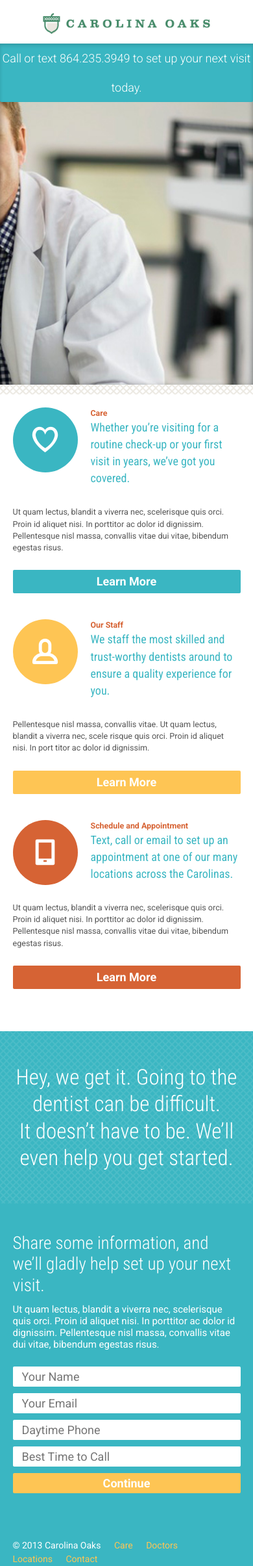
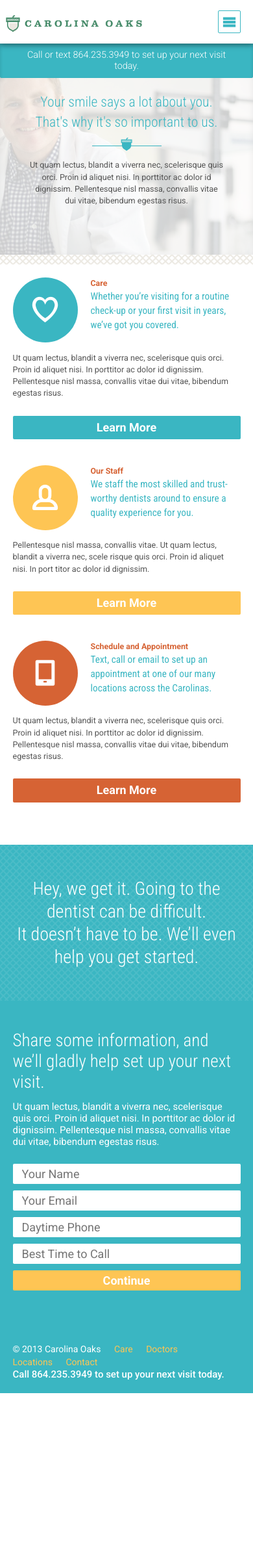
Before and after one commit to tylersloan/slco, a PHP site: page / in a window 390 px wide; the page is wider, and only the part inside the window is pictured. Shown: the top 2410 px of that part at 65% size. After the commit the page ends 2144 px from the top of that part, so only its background shows below. Run offline with PHP 8.4, Linux system fonts and the light colour scheme; some libraries are stand-ins or nearby versions.

Commit message:
responsive css

```diff
--- a/Gruntfile.js
+++ b/Gruntfile.js
@@ -8,7 +8,8 @@
         	dist: {
         	  src: [
         	    'js/libs/*.js', // All JS in the libs folder
-        	    'js/scripts.js'  // This specific file
+              'js/scripts.js'  // This specific file
+        	    'js/flying-focus.js'  // This specific file
         	  ],
           dest: 'js/build/production.js',
         	}
--- a/css/containers.scss
+++ b/css/containers.scss
@@ -81,6 +89,10 @@
 		@media screen and (max-width: 767px) {
 			margin: 0px 0 30px 0;
 		}
+
+		@media screen and (max-width: 7320px) {
+			font-size: .85em;
+		}
 	}
 
 	.more-details {
@@ -182,9 +212,9 @@
 			}
 		}
 
-		button {
+		input[type="submit"] {
 			-webkit-appearance: none;
-			border: none;
+			// border: none;
 			width: 100%;
 			padding: 5px 0;
 			background: $yellow;
@@ -231,6 +262,10 @@
 		@media screen and (max-width: 900px) {
 			font-size: 33px;
 		}
+
+		@media screen and (max-width: 480px) {
+			font-size: 28px;
+		}
 	}
 }
 
@@ -258,6 +293,7 @@
 		@media screen and (max-width: 768px) {
 			width: 100%;
 			margin-bottom: 25px;
+			margin-right: auto;
 		}
 	}
 }
--- a/css/header.scss
+++ b/css/header.scss
@@ -3,18 +3,25 @@
 @import 'variables';
 
 header {
+	position: relative;
 	height: 70px;
 	padding: 20px 50px;
 	@include box-shadow(0, 2px, 9px, rgba(0,0,0,.35));
 	z-index: 10;
+	overflow: hidden;
 
 	@media screen and (max-width: 768px) {
 		height: auto;
 	}
 
-	@media screen and (max-width: 768px) {
+	@media screen and (max-width: 480px) {
 		height: 67px;
 		padding: 20px 0px;
+		@include transition(175ms, all, ease-in-out);
+	}
+
+	&.open {
+		height: 237px;
 	}
 }
 
@@ -31,6 +38,11 @@
 		width: 100%;
 		background-position: center top;
 		text-align: center;
+	}
+
+	@media screen and (max-width: 480px) {
+		background-size: 210px auto;
+		background-position: 5% 3px;
 	}
 }
 
@@ -53,11 +65,48 @@
 		font-size: 14px;
 		color: $blue;
 
+		@media screen and (max-width: 480px) {
+			width: 50%;
+		}
+
 		li {
 			display: inline-block;
 			list-style: none;
 			margin-left: 25px;
 			text-transform: uppercase;
+
+			@media screen and (max-width: 480px) {
+				display: block;
+				padding: 10px 0;
+				margin-left: 0;
+				border-bottom: 1px solid lighten($blue, 40%);
+
+				&:last-child { border-bottom: none; }
+			}
 		}
 	}
 }
+
+.mobile-menu-icon {
+	display: none;
+
+	@media screen and (max-width: 480px) {
+		display: inline-block;
+		position: absolute;
+		padding: 5px 5px 6px 6px;
+		top: 0;
+		right: 5%;
+		line-height: 1;
+		font-size: 22px;
+		color: $blue;
+		border: 1px solid $blue;
+		@include border-radius(2px);
+		@include transform( translate3d(0px, 16px, 0) );
+		@include transition(175ms, all, ease-in-out);
+	}
+
+	&.down {
+		@include transform( translate3d(0,36px,0) );
+		// @include border-radius(100%);
+	}
+}
--- a/css/home.scss
+++ b/css/home.scss
@@ -9,8 +9,13 @@
 		background-size: cover;
 		height: 525px;
 		z-index: 0;
-		box-shadow: inset 0 2px 9px rgba(0, 0, 0, 0.35)
+		box-shadow: inset 0 2px 9px rgba(0, 0, 0, 0.35);
+
+		@media screen and (max-width: 700px) {
+			height: 325px;
+		}
 	}
+
 }
 
 .banner {
@@ -38,6 +43,14 @@
 		font-size: 1em;
 		line-height: 2.5;
 		font-weight: 300;
+
+		@media screen and (max-width: 480px) {
+			width: 80%;
+			margin: 0 auto;
+			padding: 9px 0;
+			font-size: .8em;
+			line-height: 1.2;
+		}
 	}
 }
 
@@ -51,13 +64,27 @@
 	background: rgba(255,255,255,.95);
 	@include border-radius(100%);
 	z-index: 25;
+	@include transition(175ms, all, ease-in-out);
 
 	@media screen and (max-width: 1024px) {
 		right: 5%;
 	}
 
+	@media screen and (max-width:700px) {
+		width: 100%;
+		top: 0;
+		right: 0;
+		bottom: 0;
+		left: 0;
+		height: auto;
+		padding-top: 19%;
+		background: rgba(255, 255, 255, 0.8);
+		border-radius: 0;
+		z-index: -1;
+	}
+
 	@media screen and (max-width: 480px) {
-		display: none;
+		// display: none;
 		// width: 135px;
 		// height: 135px;
 	}
@@ -69,6 +96,11 @@
 		font-size: 1em;
 		@include roboto-cond;
 		font-weight: 300;
+
+		@media screen and (max-width: 700px) {
+			margin: 0px auto 20px auto;
+			font-size: 1.2em;
+		}
 	}
 
 	hr {
--- a/css/icon-font.css
+++ b/css/icon-font.css
@@ -1,16 +1,16 @@
 @font-face {
-	font-family: 'carolina-oak-icons';
-	src:url('../carolina-oak-icons/carolina-oak-icons.eot');
-	src:url('../carolina-oak-icons/carolina-oak-icons.eot?#iefix') format('embedded-opentype'),
-		url('../carolina-oak-icons/carolina-oak-icons.woff') format('woff'),
-		url('../carolina-oak-icons/carolina-oak-icons.ttf') format('truetype'),
-		url('../carolina-oak-icons/carolina-oak-icons.svg#carolina-oak-icons') format('svg');
+	font-family: 'carolina-oaks-icons';
+	src:url('../carolina-oak-icons/carolina-oaks-icons.eot');
+	src:url('../carolina-oak-icons/carolina-oaks-icons.eot?#iefix') format('embedded-opentype'),
+		url('../carolina-oak-icons/carolina-oaks-icons.woff') format('woff'),
+		url('../carolina-oak-icons/carolina-oaks-icons.ttf') format('truetype'),
+		url('../carolina-oak-icons/carolina-oaks-icons.svg#carolina-oaks-icons') format('svg');
 	font-weight: normal;
 	font-style: normal;
 }
 
 [class^="icon-"], [class*=" icon-"] {
-	font-family: 'carolina-oak-icons';
+	font-family: 'carolina-oaks-icons';
 	speak: none;
 	font-style: normal;
 	font-weight: normal;
@@ -23,6 +23,9 @@
 	-moz-osx-font-smoothing: grayscale;
 }
 
+.icon-menu2:before {
+	content: "\e632";
+}
 .icon-user:before {
 	content: "\e600";
 }
@@ -38,3 +41,12 @@
 .icon-acorn:before {
 	content: "\e604";
 }
+.icon-grid-view:before {
+	content: "\e605";
+}
+.icon-arrow-right:before {
+	content: "\e606";
+}
+.icon-arrow-left:before {
+	content: "\e607";
+}
--- a/css/style.scss
+++ b/css/style.scss
@@ -6,6 +6,25 @@
 	@include border-box;
 	-webkit-font-smoothing: antialiased;
   -moz-osx-font-smoothing: grayscale;
+}
+
+::selection { background: $blue;  color: white; }
+::-moz-selection { background: $blue;  color: white; }
+
+input, textarea {
+  -webkit-transition: all 0.30s ease-in-out;
+  -moz-transition: all 0.30s ease-in-out;
+  -ms-transition: all 0.30s ease-in-out;
+  -o-transition: all 0.30s ease-in-out;
+  outline: none;
+  outline-offset: 0px;
+  border: 2px solid darken($blue,10%);
+	// box-shadow: 0 0 5px 0px $blue;
+
+  &:focus {
+  	// box-shadow: 0 0 8px 0px darken($blue,15%);
+  	border: 2px solid darken($blue,10%);
+  }
 }
 
 body {
--- a/css/variables.scss
+++ b/css/variables.scss
@@ -14,6 +14,20 @@
   -webkit-box-shadow: $top $left $blur $color;
      -moz-box-shadow: $top $left $blur $color;
           box-shadow: $top $left $blur $color;
+}
+
+@mixin transition($time, $what, $how) {
+	-webkit-transition: $time $what $how;
+	   -moz-transition: $time $what $how;
+	     -o-transition: $time $what $how;
+	        transition: $time $what $how;
+}
+
+@mixin transform($transformation) {
+	-webkit-transform: $transformation;
+	   -moz-transform: $transformation;
+	     -o-transform: $transformation;
+	        transform: $transformation;
 }
 
 @mixin border-radius($radius) {
--- a/index.html
+++ b/index.html
@@ -15,6 +15,7 @@
 		<div class="logo">
 			<h1>Carolina Oaks</h1>
 		</div>
+		<span class="mobile-menu-icon icon-menu2"></span>
 		<nav>
 			<ul>
 				<li><a href="/care/">Care</a></li>
@@ -81,12 +82,12 @@
 				<p>Ut quam lectus, blandit a viverra nec, scelerisque quis orci. Proin id aliquet nisi. In porttitor ac dolor id dignissim. Pellentesque nisl massa, convallis vitae dui vitae, bibendum egestas risus.</p>
 			</section>
 			<section class="half-width">
-				<form id="contact">
-					<input placeholder="Your Name">
-					<input placeholder="Your Email">
-					<input placeholder="Daytime Phone">
-					<input placeholder="Best Time to Call">
-					<button>Continue</button>
+				<form id="contact" autocomplete="on" method="post">
+					<input placeholder="Your Name" name="name">
+					<input placeholder="Your Email" name="email">
+					<input placeholder="Daytime Phone" name="phone">
+					<input placeholder="Best Time to Call" name="time">
+					<input type="submit" value="Continue">
 				</form>
 			</section>
 		</div>
@@ -104,5 +105,17 @@
 
 	</footer>
 
+	<script>
+
+		$( document ).ready(function() {
+
+		  $('.mobile-menu-icon').on('click', function(){
+		  	$('header').toggleClass('open');
+		  });
+
+		});
+
+	</script>
+
 </body>
 </html>
```
Also changed, not shown: other parts of css/containers.scss (+30 -3 lines), js/flying-focus.js (added, +135 -0 lines), carolina-oak-icons/carolina-oak-icons.ttf (deleted), carolina-oak-icons/carolina-oak-icons.woff (deleted), carolina-oak-icons/carolina-oaks-icons.svg, carolina-oak-icons/carolina-oaks-icons.ttf (added), carolina-oak-icons/carolina-oaks-icons.woff (added), css/build/style.css, 2 other files.
